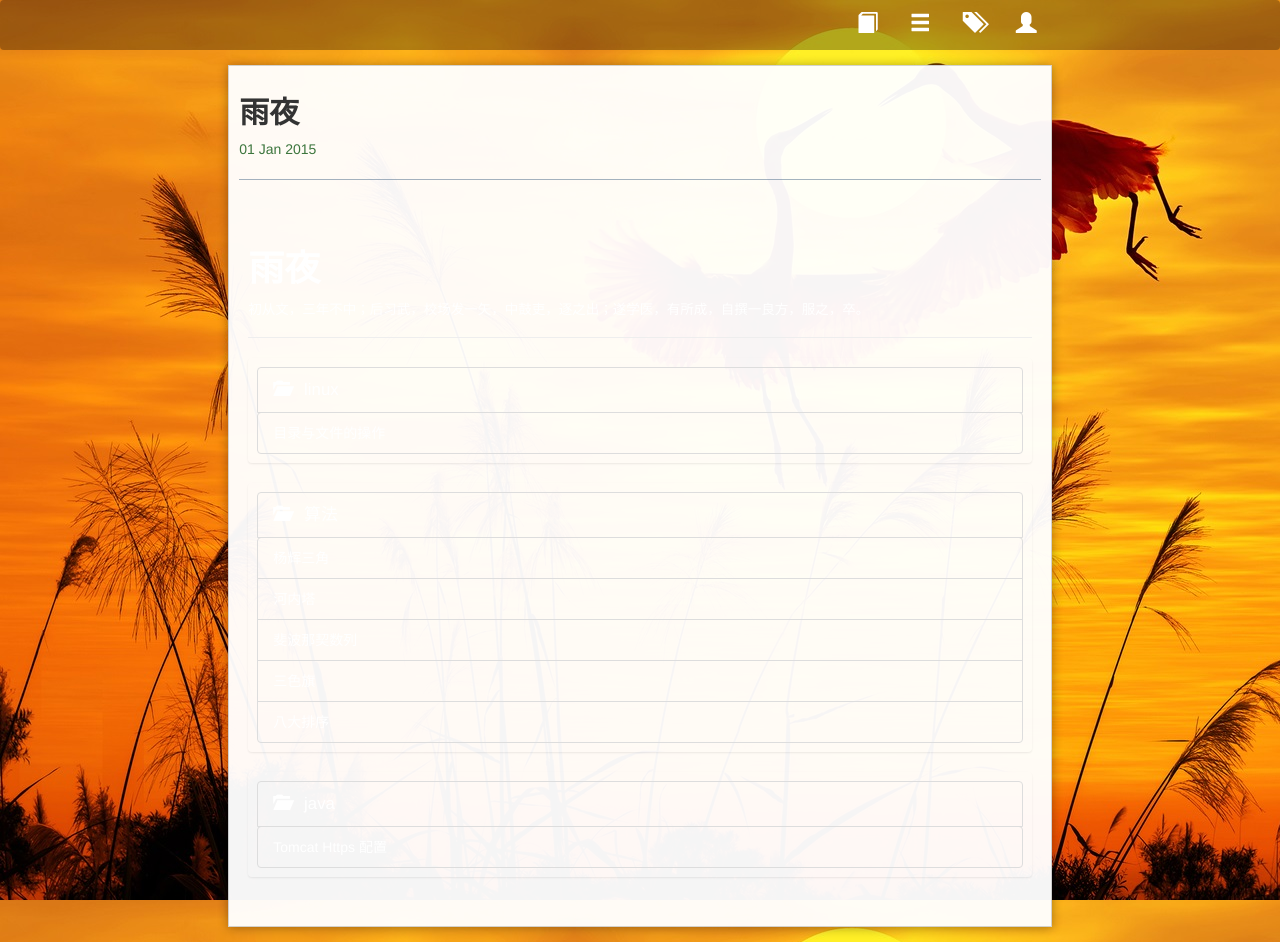
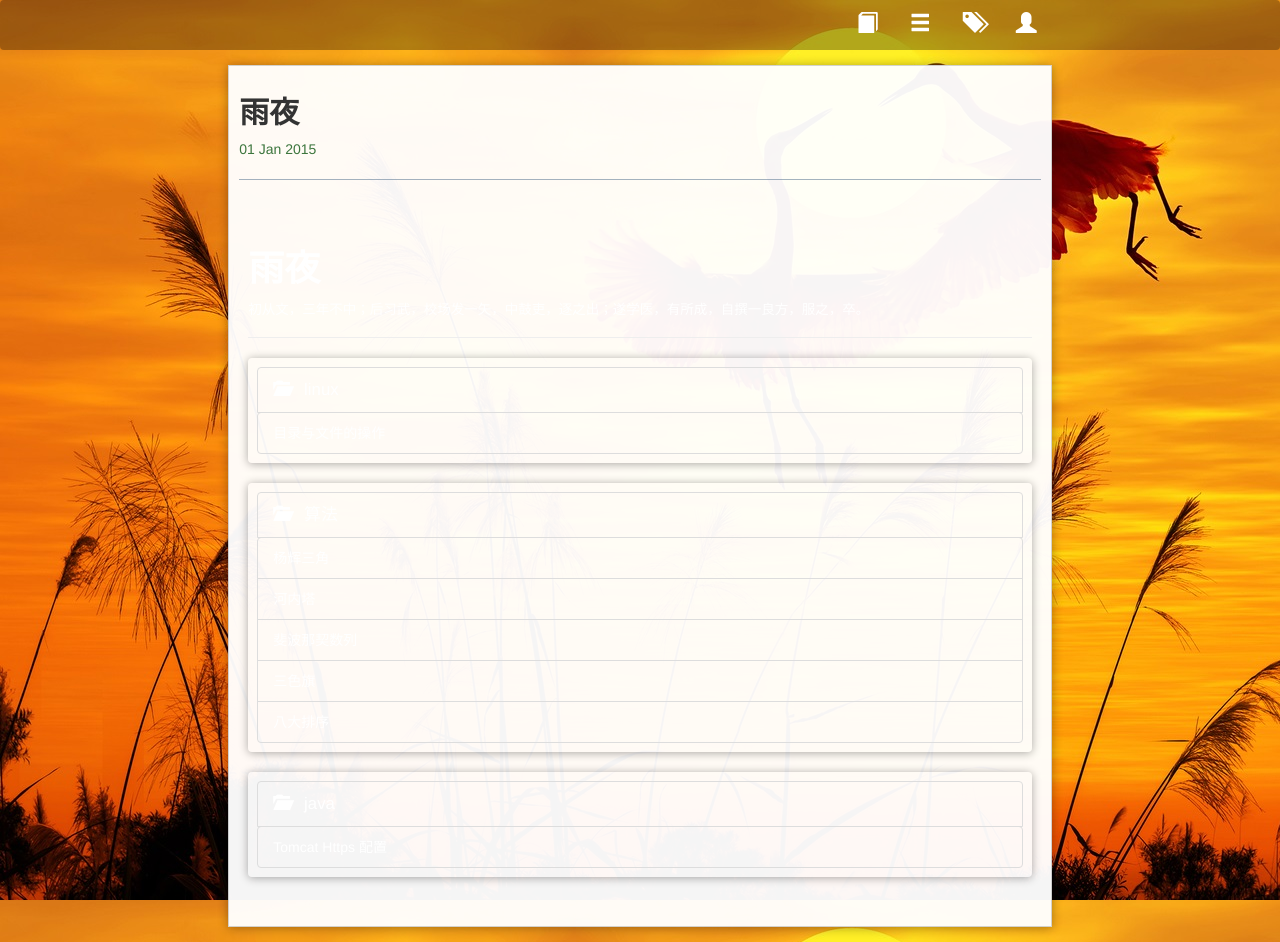
Before and after one commit to bit-ranger/blog, a Jekyll site: the page built from index.html, in a window 1280 px wide and 942 px high. Built offline with Jekyll 4.4.1, drawn with Linux system fonts in a browser that asks for light colours; nearby versions of some CDN libraries; Markdown is read by kramdown in place of the engine named in the settings.

Commit message:
Update index.html

```diff
--- a/index.html
+++ b/index.html
@@ -10,7 +10,7 @@ title: 雨夜
         <h4><small>{{ site.desc }}</small></h4>
     </div>
     {% for category in site.categories %}
-    <div class="list-group well-sm box-shadow" id="{{ category | first }}">
+    <div class="list-group well-sm shadow" id="{{ category | first }}">
         <a href="#collapse-{{ category | first }}" data-toggle="collapse"  class="list-group-item clear-background font-sm"><span class="glyphicon glyphicon-folder-open"></span> &nbsp;&nbsp;{{ category | first }}</a>
         <div id="collapse-{{ category | first }}" class="collapse in">
             {% for post in category.last %}
```
